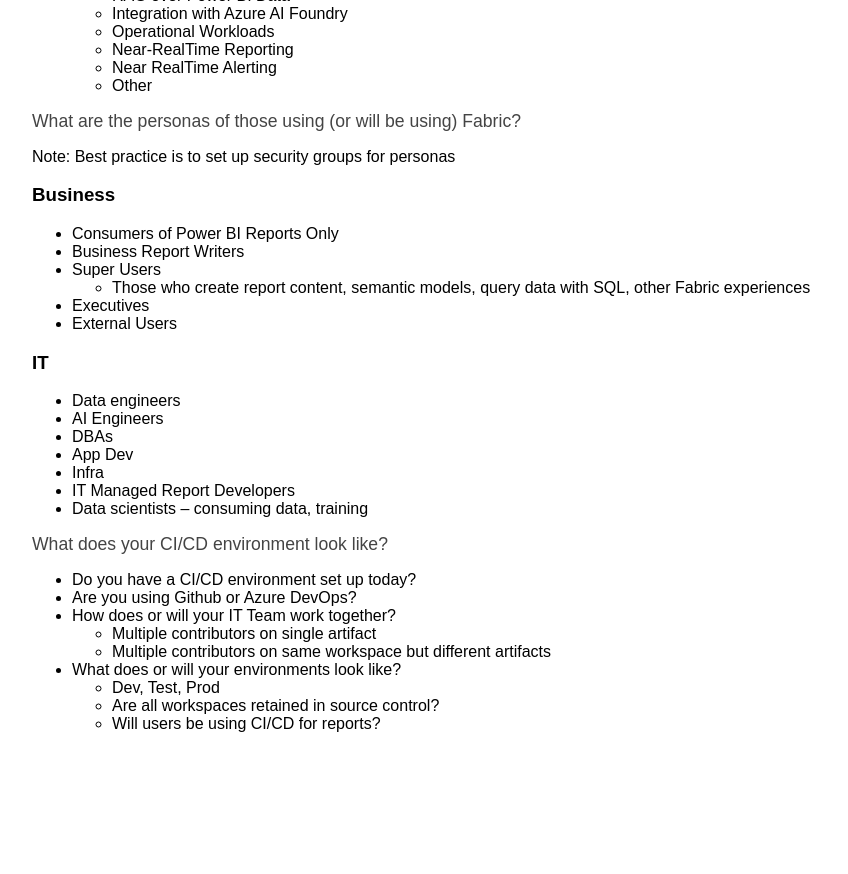
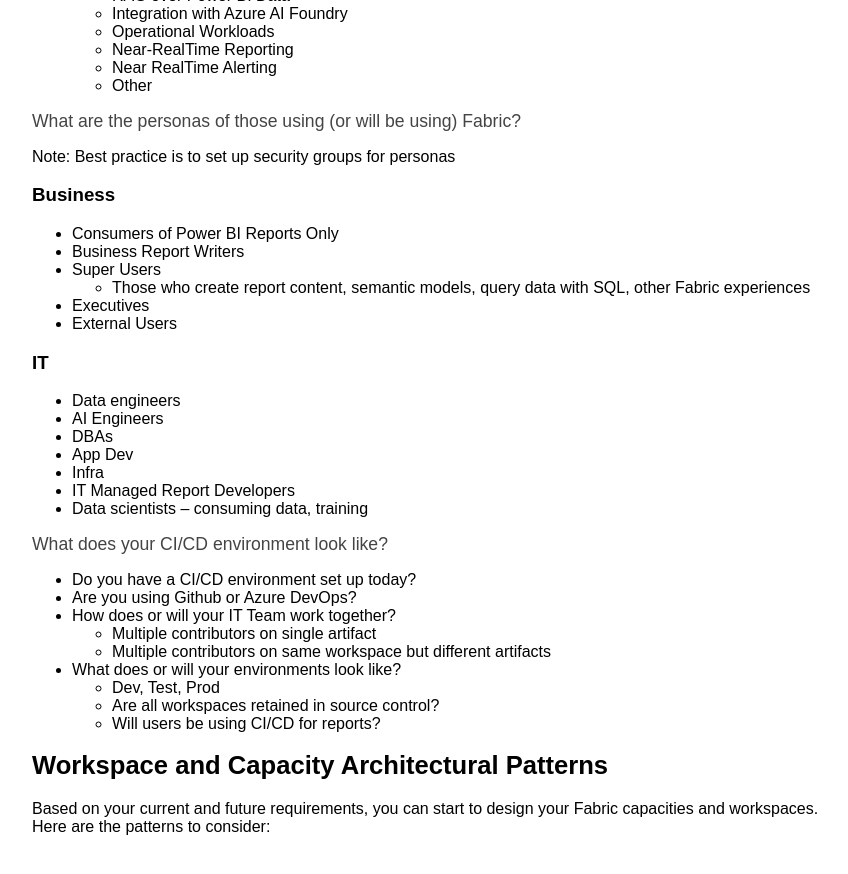
Before and after one commit to jehayesms/jean-hayes-ai-analytics, a Jekyll site: the page built from _posts/2025-12-22-capacity-ws-design.md, in a window 1280 px wide and 900 px high, scrolled down 4699 px. Shown: the top 874 px of the window, without its empty margins (68-916 px from the left). Built offline with Jekyll 4.4.1, drawn with Linux system fonts in a browser that asks for light colours; comment, search, counter and statistics services are not loaded; before the commit the page ends 5496 px from its top, so only the background shows below that.

Commit message:
check image

```diff
--- a/_posts/2025-12-22-capacity-ws-design.md
+++ b/_posts/2025-12-22-capacity-ws-design.md
@@ -207,3 +207,8 @@
   - Dev, Test, Prod
   - Are all workspaces retained in source control?
   - Will users be using CI/CD for reports?
+
+# Workspace and Capacity Architectural Patterns
+
+
+Based on your current and future requirements, you can start to design your Fabric capacities and workspaces. Here are the patterns to consider:
```
Also changed, not shown: assets/images/fabric-cap-ws/fabric-cap-ws-01.png.
